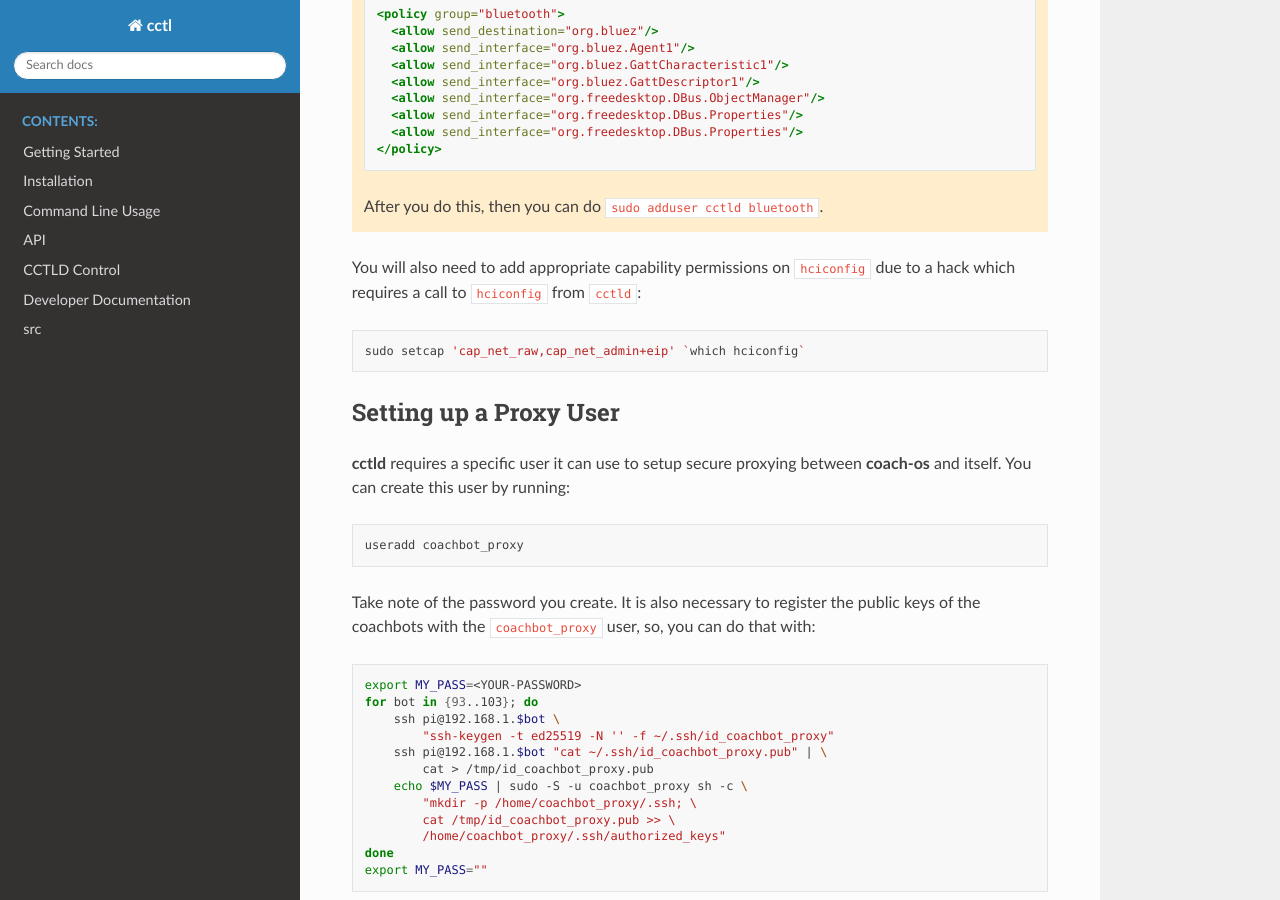
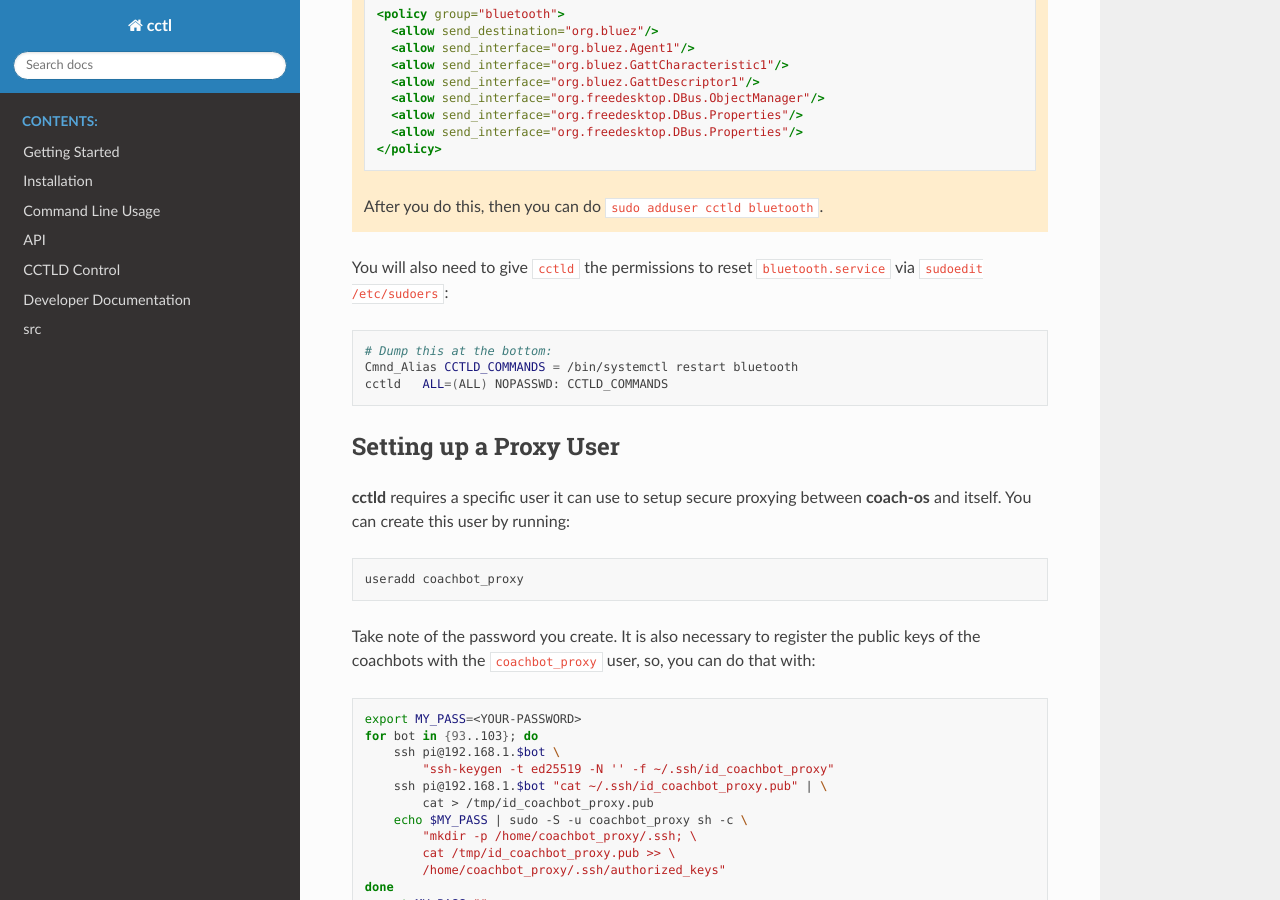
Before and after one commit to coachbots/cctl, a Sphinx documentation site: the page built from docs/source/configuration.rst, in a window 1280 px wide and 900 px high, scrolled down 746 px. Built offline with Sphinx 7.4.7 and the Read the Docs theme 2.0.0, drawn with Linux system fonts in a browser that asks for light colours.

Commit message:
Documented change in configuration

```diff
--- a/docs/source/configuration.rst
+++ b/docs/source/configuration.rst
@@ -47,12 +47,14 @@ We are best off creating a **cctld** user. It will need the **video** and
 
    After you do this, then you can do ``sudo adduser cctld bluetooth``.
 
-You will also need to add appropriate capability permissions on ``hciconfig``
-due to a hack which requires a call to ``hciconfig`` from ``cctld``:
+You will also need to give ``cctld`` the permissions to reset
+``bluetooth.service`` via ``sudoedit /etc/sudoers``:
 
 .. code-block:: bash
 
-   sudo setcap 'cap_net_raw,cap_net_admin+eip' `which hciconfig`
+   # Dump this at the bottom:
+   Cmnd_Alias CCTLD_COMMANDS = /bin/systemctl restart bluetooth
+   cctld   ALL=(ALL) NOPASSWD: CCTLD_COMMANDS
 
 Setting up a Proxy User
 ^^^^^^^^^^^^^^^^^^^^^^^
```
